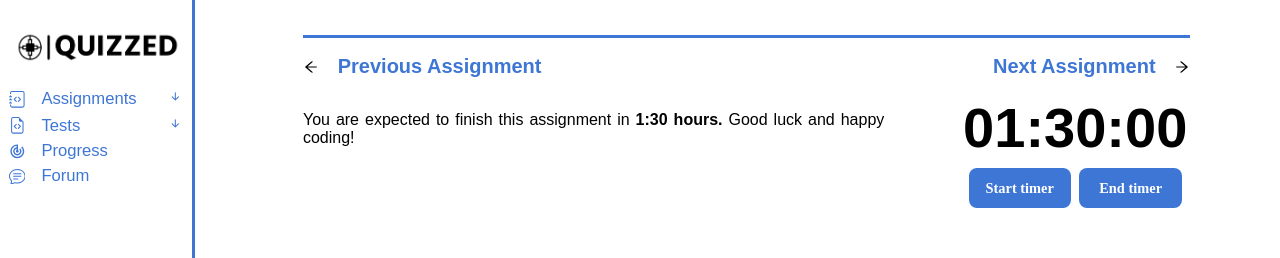
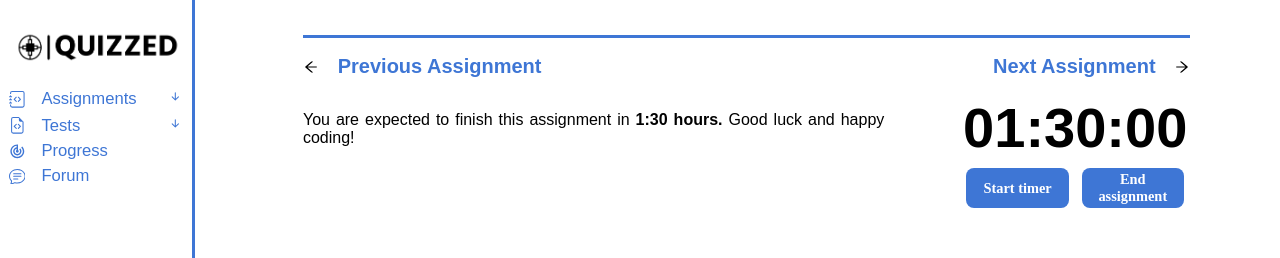
Before and after one commit to MartinezNicanor/IT1E-period-4, a React (Create React App) app: page /assignments/1/1 in a window 1280 px wide. Shown: the top 258 px of the page. Built offline with nearby package versions, Linux system fonts and the light colour scheme.

Commit message:
Added: end assignment logic

```diff
--- a/src/pages/assignments/components/Timer.css
+++ b/src/pages/assignments/components/Timer.css
@@ -3,6 +3,7 @@
     flex-direction: column;
     gap: 1vh;
     width: 18vw;
+    align-items: center;
 }
 
 .remainingTime{
@@ -14,6 +15,7 @@
 .timerBtnContainer{
     display: flex;
     justify-content: space-evenly;
+    gap: 1vw;
 }
 
 .timerBtn{
@@ -27,3 +29,14 @@
     font-size: 1.8vh;
     font-weight: bold;
 }
+
+.successMessage {
+    display: flex;
+    justify-content: center;
+    padding: 10px;
+    background: #baffdd;
+    border: 1px solid #00b460;
+    color: #00b460;
+    border-radius: 8px;
+    margin: 2vh 0 0 0;
+}
--- a/src/pages/assignments/components/Timer.js
+++ b/src/pages/assignments/components/Timer.js
@@ -1,10 +1,17 @@
 import React, { useState, useEffect, useRef } from 'react';
+import { useParams, useLocation } from 'react-router-dom'
 import './Timer.css'
+import { useAuthContext } from '../../../components/hooks/useAuthContext';
 
-const Timer = () => {
+const Timer = ({ title }) => {
     const [timeRemaining, setTimeRemaining] = useState(5400); //1h30m in sec
     const [timerOn, setTimerOn] = useState(false); //default state of timer is not running
     const timerRef = useRef();
+    const { user } = useAuthContext()
+    const { id } = useParams()
+    const location = useLocation()
+    const [completedMessage, setCompletedMessage] = useState('')
+    const [error, setError] = useState('')
 
     useEffect(() => { //hook to start/stop timer
         //checking if timer is running, if running an interval is set to count down 1000ms
@@ -41,9 +48,33 @@ const Timer = () => {
         setTimerOn(false);
     }; //pause button to change useState of timerOn to false
 
-    const handleEnd = () => {
-        setTimerOn(false);
-        setTimeRemaining(0);
+    const handleEnd = async (e) => {
+        e.preventDefault()
+        const completed = true
+        let topicToUpdate = '';
+
+        if (location.pathname === `/assignments/html/${id}`) {
+            topicToUpdate = 'HTML/CSS';
+        } else if (location.pathname === `/assignments/php/${id}`) {
+            topicToUpdate = 'PHP';
+        } else if (location.pathname === `/assignments/java/${id}`) {
+            topicToUpdate = 'JAVA';
+        }
+
+
+        const response = await fetch(`https://projectinnovate-it1e-backend-production.up.railway.app/assignments/specificAssignement`, {
+            method: 'PATCH',
+            headers: {'Content-Type': 'application/json; charset=UTF-8', 'Authorization': `Bearer ${user.token}`},
+            body: JSON.stringify({ topic: topicToUpdate, title, completed })
+        })
+
+        const json = await response.json()
+
+        if (response.ok) {
+            setCompletedMessage(json.message)
+        } else {
+            setError(json.message)
+        }
   }; //end button to change useState of timerOn to false and changed timeremaining to 0
 
   return (
@@ -55,9 +86,9 @@ const Timer = () => {
             ) : (
                 <button className = "timerBtn" onClick={handlePause}>Pause timer</button>
             )}
-            <button className = "timerBtn" onClick={handleEnd}>End timer</button>
+            <button className = "timerBtn" onClick={handleEnd}>End assignment</button>
         </div>
-
+        {completedMessage && <div className='successMessage'>{ completedMessage }</div>}
     </div>
   );
 };
--- a/src/pages/assignments/openedAssignment/OpenedAssignment.js
+++ b/src/pages/assignments/openedAssignment/OpenedAssignment.js
@@ -108,7 +108,7 @@ const OpenedAssignment = () => {
                         </div>
                     </div>
                     <div className="timerContainer">
-                        <Timer />
+                        <Timer title={assignment.title} />
                     </div>
                 </div>
             )}
```
